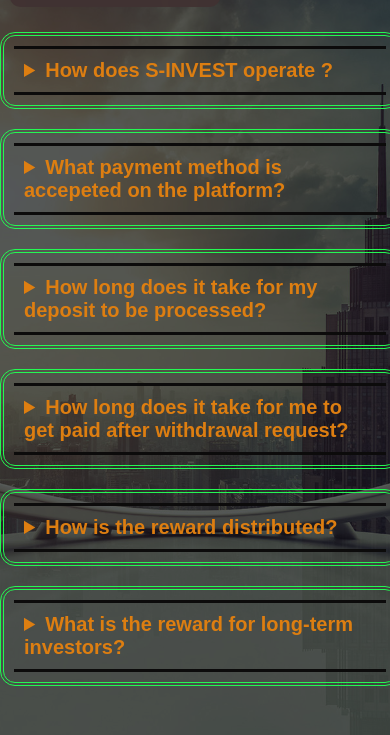
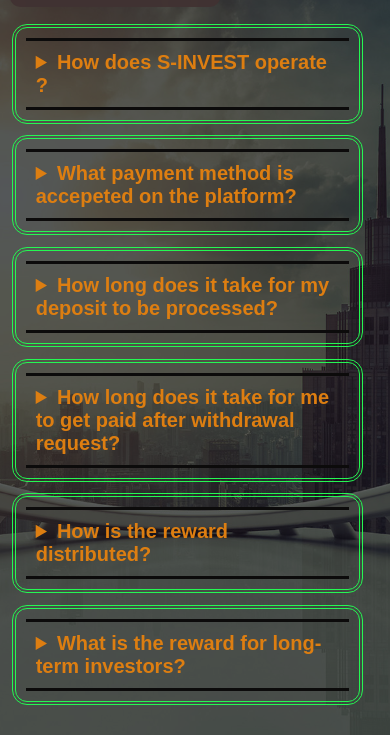
Before and after one commit to isaiahcsolaris/invest, a plain HTML site: page pages/faq.html in a window 390 px wide. Shown: the part 48-783 px from the top of the page. Drawn offline with nearby package versions, Linux system fonts and the light colour scheme; a web font is replaced by a local one.

Commit message:
faq mobile width

```diff
--- a/styles/mobile.css
+++ b/styles/mobile.css
@@ -168,6 +168,11 @@
     width: 100%;
   }
 
+  .QnA{
+    width: 90%;
+    margin: 3%;
+  }
+
   /* profile style*/
 
   .profile{
```
